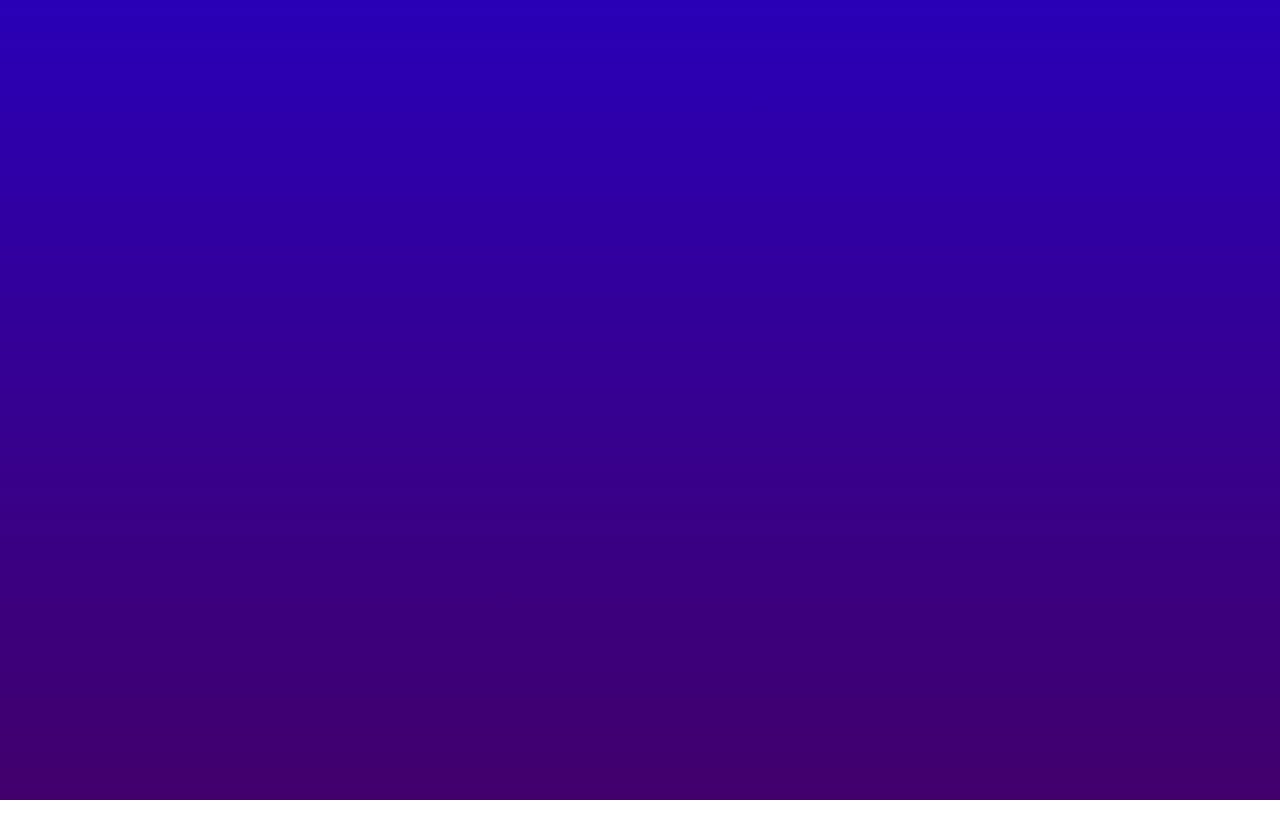
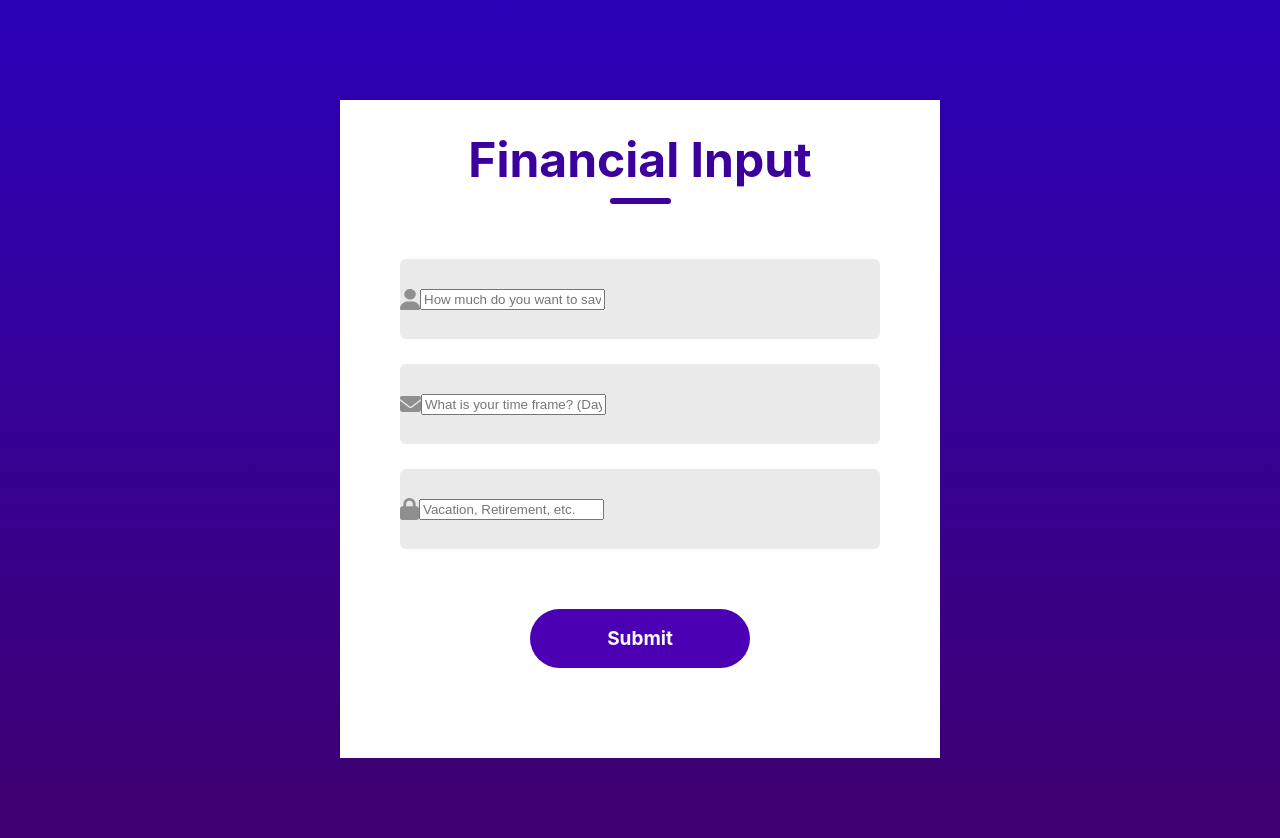
Before and after one commit to MichaelLog1/bankruptcy, a React (Create React App) app in the folder banruptcy/Frontend/: page /Dashboard/Form in a window 1280 px wide. Before the commit this address had no page. Shown: the top 838 px of the page. Before the commit the page ends 800 px from the top, so only its background shows below. Built offline with nearby package versions, Linux system fonts and the light colour scheme.

Commit message:
financial form creation

```diff
--- a/banruptcy/Frontend/src/App.js
+++ b/banruptcy/Frontend/src/App.js
@@ -10,6 +10,7 @@ import Home from "./pages/Home/Home";
 import About from "./pages/About/About";
 import Signup from "./pages/Signup/Signup";
 import Dashboard from "./pages/Dashboard/Dashboard"
+import Finance from "./pages/Finance/Finance"
 
 function App() {
   return (
@@ -20,6 +21,7 @@ function App() {
                 <Route path="/About" element={<About />} />
                 <Route path="/Signup" element={<Signup />}/>
                 <Route path ="/Dashboard/User" element={<Dashboard />}/>
+                <Route path ="/Dashboard/Form" element={<Finance />}/>
             </Routes>
         </Router>
     </div>
--- /dev/null
+++ b/banruptcy/Frontend/src/pages/Finance/Finance.css
@@ -0,0 +1,87 @@
+.container3 {
+    display: flex;
+    flex-direction: column;
+    margin: auto;
+    margin-top: 100px;
+    width: 600px;
+    background: #fff;
+    padding-bottom: 30px;
+}
+
+.header3 {
+    display: flex;
+    flex-direction: column;
+    align-items: center;
+    gap: 9px;
+    width: 100%;
+    margin-top: 30px;
+}
+
+.text3 {
+    color: #3c009d;
+    font-size: 48px;
+    font-weight: 700;
+}
+
+.underline3 {
+    width: 61px;
+    height: 6px;
+    background: #3c009d;
+    border-radius: 9px;
+}
+
+.inputs3 {
+    margin-top: 55px;
+    display: flex;
+    flex-direction: column;
+    gap: 25px;
+}
+
+.textbox {
+    display: flex;
+    align-items: center;
+    margin: auto;
+    width: 480px;
+    height: 80px;
+    background: #eaeaea;
+    border-radius: 6px;
+}
+
+.input img {
+    margin: 0px 30px;
+}
+
+.input input {
+    height: 50px;
+    width: 400px;
+    background: transparent;
+    border: none;
+    outline: none;
+    color: #797979;
+    font-size: 19px;
+}
+
+.submit-container3 {
+    display: flex;
+    gap: 30px;
+    margin: 60px auto;
+}
+
+.submit3 {
+    display: flex;
+    justify-content: center;
+    align-items: center;
+    width: 220px;
+    height: 59px;
+    color: #fff;
+    background: #4c00b4;
+    border-radius: 50px;
+    font-size: 19px;
+    font-weight: 700;
+    cursor: pointer;
+}
+
+.gray {
+    background: #eaeaea;
+    color: #676767;
+}
--- /dev/null
+++ b/banruptcy/Frontend/src/pages/Finance/Finance.js
@@ -0,0 +1,71 @@
+import React, { useState } from 'react'
+import Sidenav from "../../Components/SideNav/SideNav"
+import './Finance.css'
+import { useNavigate } from "react-router-dom";
+import user_icon from '../../Assets/person.png'
+import email_icon from '../../Assets/email.png'
+import password_icon from '../../Assets/password.png'
+
+
+function Finance() {
+// Target, timeframe, descriptor
+    const navigate = useNavigate();
+    const [amount, setAmount] = useState();
+    const [timeFrame, setTimeFrame] = useState();
+    const [description, setDescription] = useState("");
+
+    const handleSumbit = () => {
+        // Axios.post("http://localhost:3001/Dashboard/Form", {
+        //     amount: amount,
+        //     timeFrame: timeFrame,
+        //     description: description,
+        // }).then((response) => {
+        //     console.log(response);
+        // });
+        navigate("../Dashboard/user");
+    };
+
+    return (
+        <div>
+            {/* <Sidenav></Sidenav> */}
+            <div className='container3'>
+                <div className='header3'>
+                    <div className='text3'>Financial Input</div>
+                    <div className='underline3'></div>
+                </div>
+                <div className='inputs3'>
+                    <div className='textbox'>
+                        <img src={user_icon} alt=''/>
+                        <input type='text' placeholder='How much do you want to save?'
+                            onChange={(e) => {
+                                setAmount(e.target.value);
+                            }}
+                        />
+                    </div>
+                    <div className='textbox'>
+                        <img src={email_icon} alt=''/>
+                        <input type='text' placeholder='What is your time frame? (Days)'
+                            onChange={(e) => {
+                                setTimeFrame(e.target.value);
+                            }}
+                        />
+                    </div>
+                    <div className='textbox'>
+                        <img src={password_icon} alt=''/>
+                        <input type='text' placeholder='Vacation, Retirement, etc.'
+                            onChange={(e) => {
+                                setDescription(e.target.value);
+                            }}
+                        />
+                    </div>
+                </div>
+                <div className='submit-container3'>
+                    <div className='submit3' onClick={()=>{handleSumbit()}}>Submit</div>
+                </div>
+            </div>
+        </div>
+
+    );
+  }
+
+  export default Finance;
```
